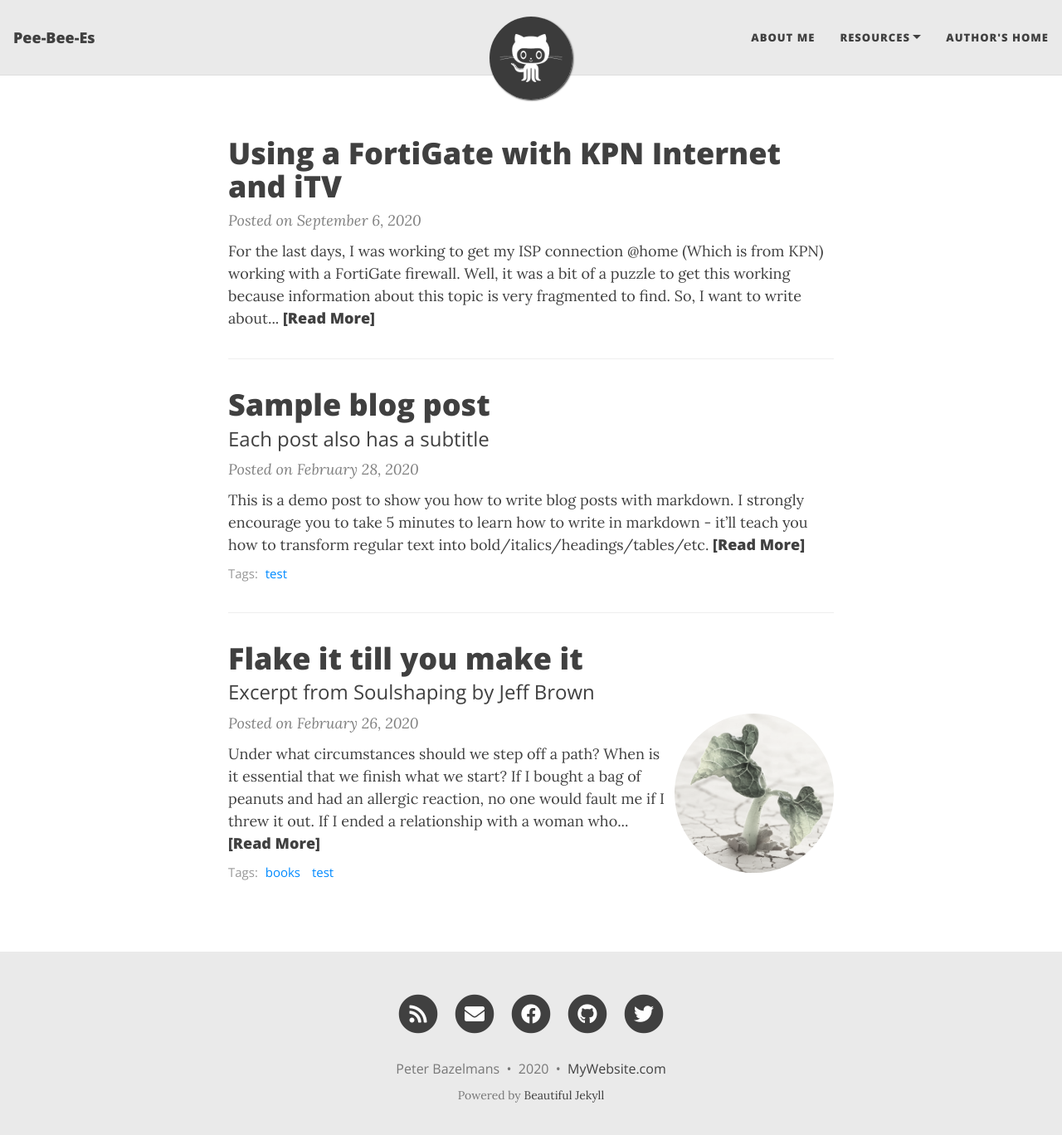
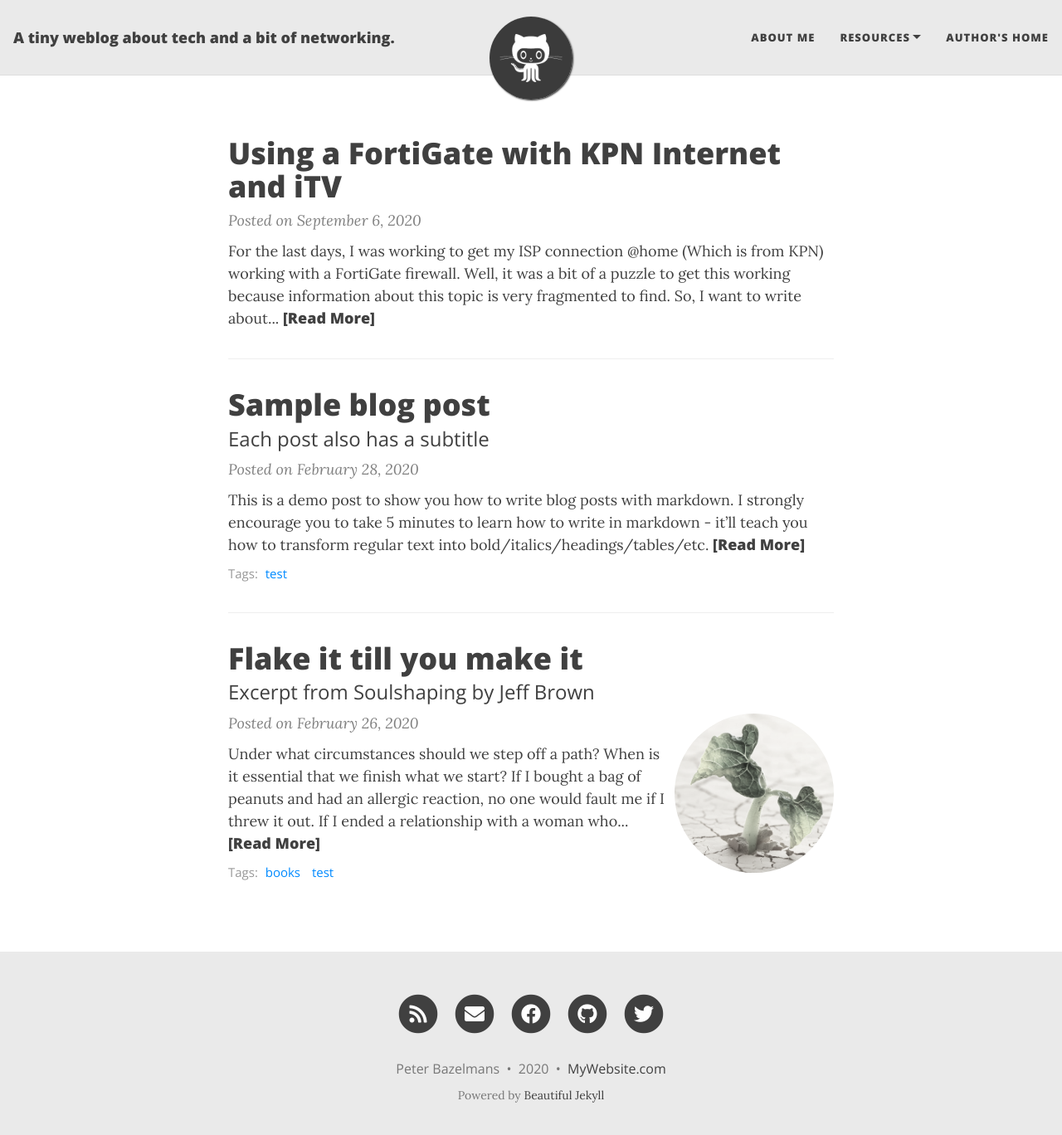
Before and after one commit to pbazelmans/pbazelmans.github.io, a Jekyll site: the page built from index.markdown, in a window 1280 px wide and 1381 px high. Shown: the top 1368 px of the window at 83% size. Built offline with Jekyll 4.4.1, drawn with Linux system fonts in a browser that asks for light colours; nearby versions of some CDN libraries; the list of posts is cut into pages by our own code.

Commit message:
Update _config.yml

```diff
--- a/_config.yml
+++ b/_config.yml
@@ -6,7 +6,7 @@
 # --- Required options --- #
 
 # Name of website
-title: Pee-Bee-Es
+title: A tiny weblog about tech and a bit of networking.
 
 # Your name to show in the footer
 author: Peter Bazelmans
```
